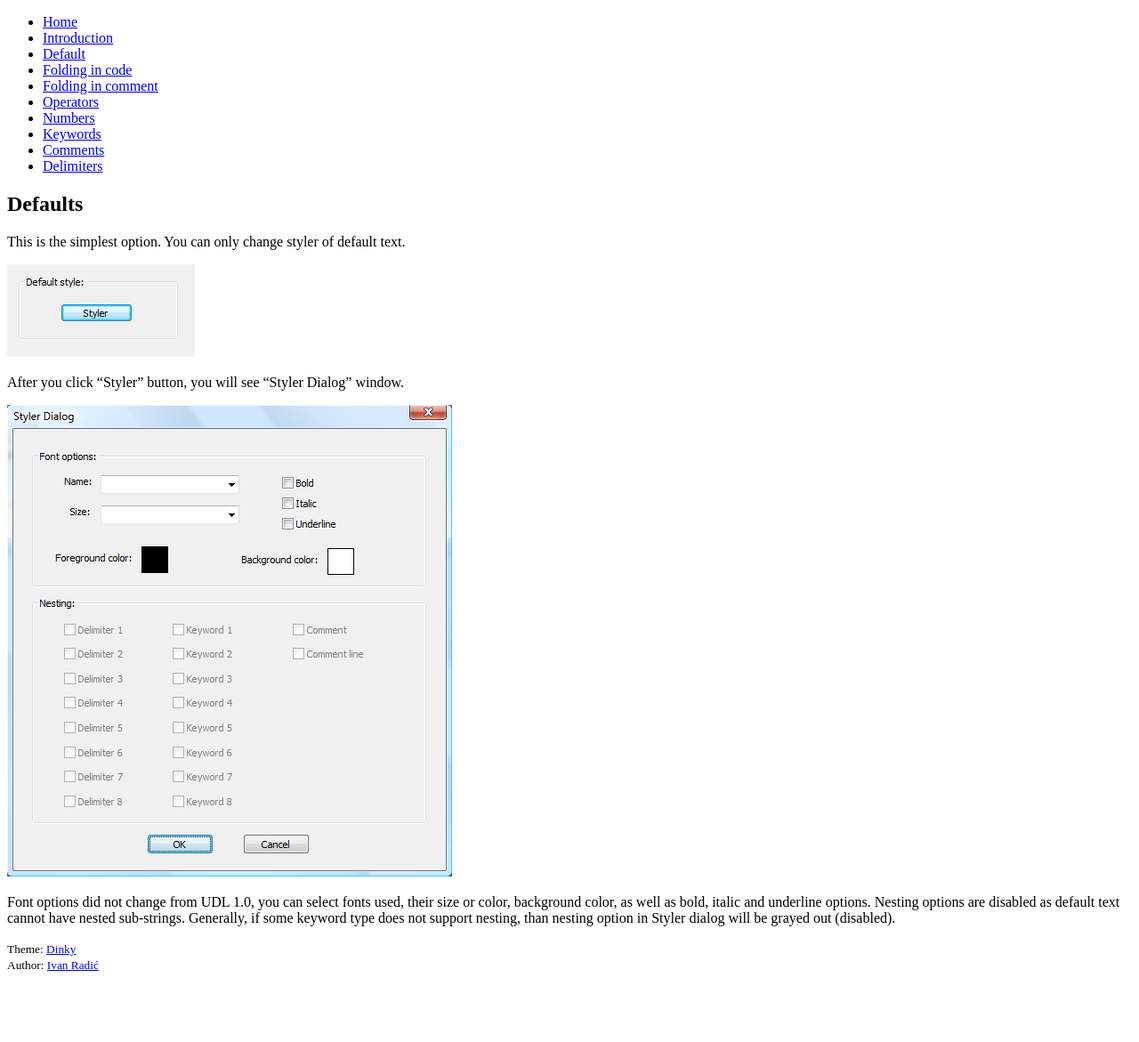
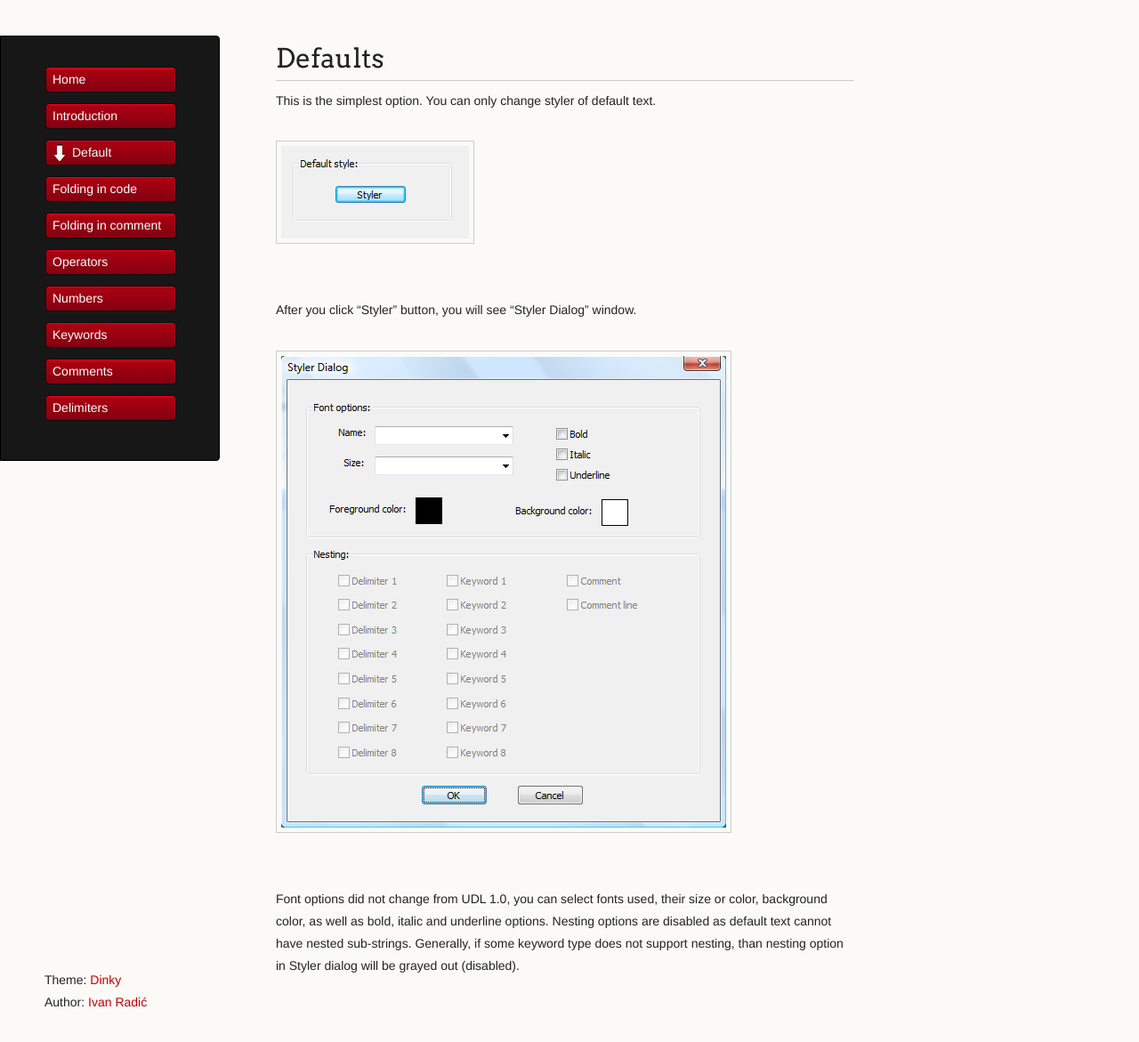
Before and after one commit to ivan-radic/udl-documentation, a Jekyll site: the page built from docs/default.md, in a window 1280 px wide and 1171 px high. Shown: the whole window at 89% size. Built offline with Jekyll 4.4.1, drawn with Linux system fonts in a browser that asks for light colours.

Commit message:
Fix layout

```diff
--- a/_layouts/dinky.html
+++ b/_layouts/dinky.html
@@ -5,8 +5,8 @@
     <meta http-equiv="X-UA-Compatible" content="chrome=1">
     <title>{{ page.title }}</title>
 
-    <link rel="stylesheet" href="../stylesheets/styles.css">
-    <link rel="stylesheet" href="../stylesheets/pygment_trac.css">
+    <link rel="stylesheet" href="../../stylesheets/styles.css">
+    <link rel="stylesheet" href="../../stylesheets/pygment_trac.css">
     <script src="../javascripts/scale.fix.js"></script>
     <meta name="viewport" content="width=device-width, initial-scale=1, user-scalable=no">
     <!--[if lt IE 9]>
```
